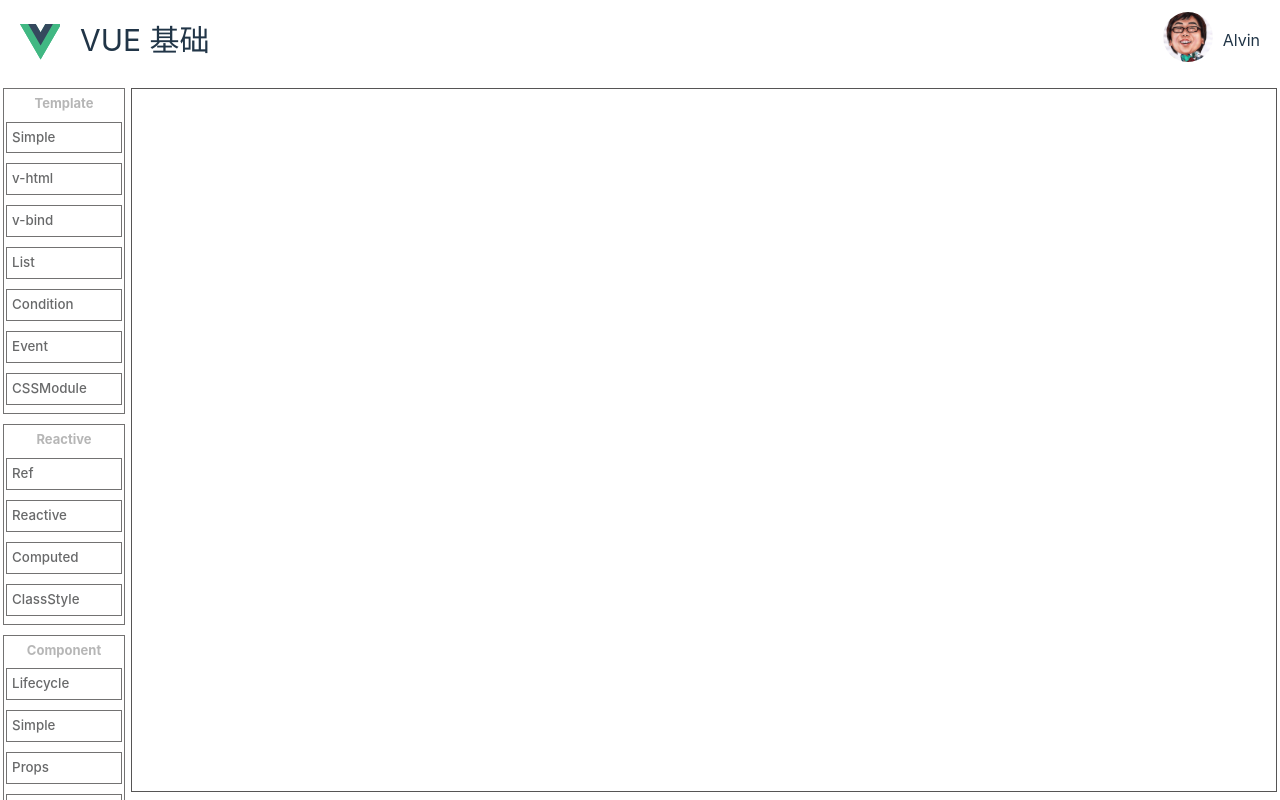
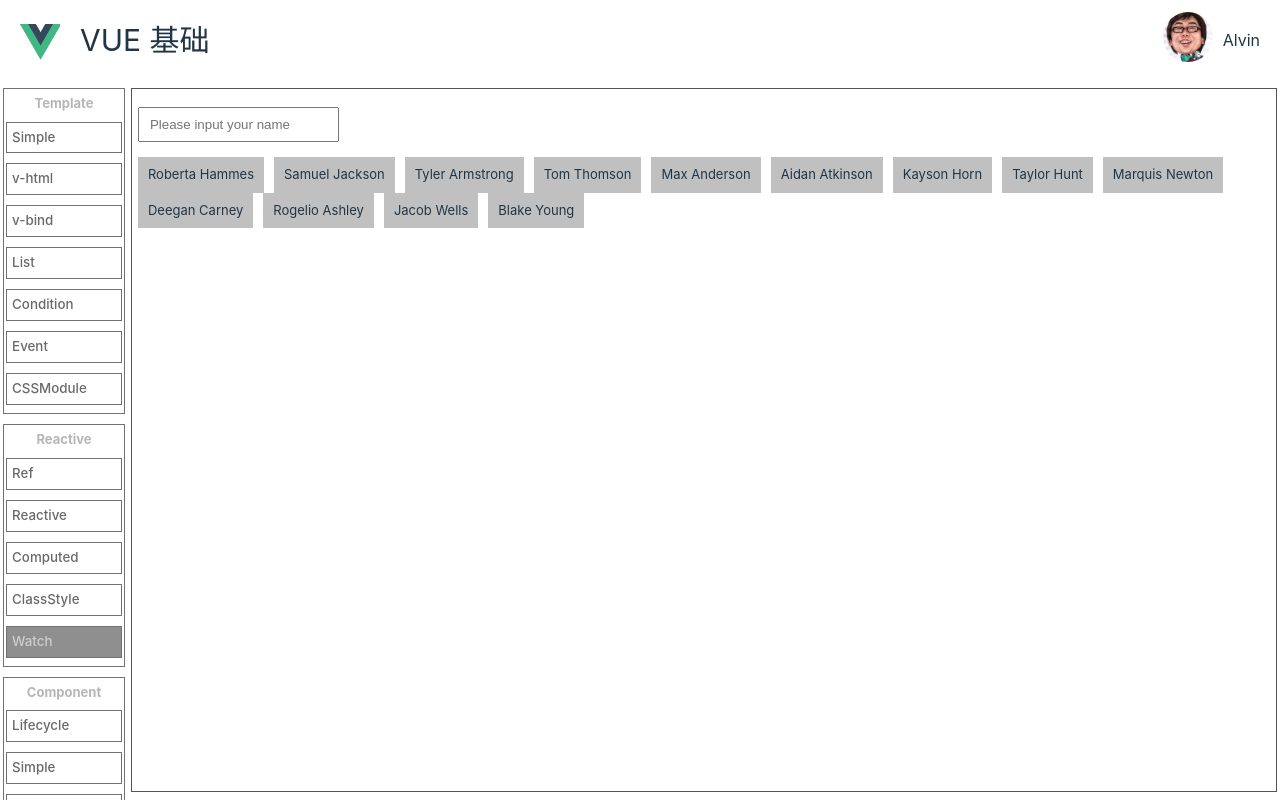
Before and after one commit to alvin-qh/study-web, a Vue app in the folder vue/basic/: page /reactive/watch in a window 1280 px wide. Built offline with nearby package versions, Linux system fonts and the light colour scheme.

Commit message:
[vue] add basic demo

```diff
--- a/vue/basic/src/App.vue
+++ b/vue/basic/src/App.vue
@@ -48,7 +48,8 @@ const items = ref<MenuItem[]>([
       { label: 'Ref', link: '/reactive/ref' },
       { label: 'Reactive', link: '/reactive/reactive' },
       { label: 'Computed', link: '/reactive/computed' },
-      { label: 'ClassStyle', link: '/reactive/class-style' }
+      { label: 'ClassStyle', link: '/reactive/class-style' },
+      { label: 'Watch', link: '/reactive/watch' }
     ]
   },
   {
--- a/vue/basic/src/router.ts
+++ b/vue/basic/src/router.ts
@@ -71,6 +71,11 @@ const routes: RouteRecordRaw[] = [
   {
     path: '/reactive/class-style',
     component: async () => await import('@/view/reactive/ClassStyleView.vue'),
+    meta: { keepAlive: true }
+  },
+  {
+    path: '/reactive/watch',
+    component: async () => await import('@/view/reactive/WatchView.vue'),
     meta: { keepAlive: true }
   },
   {
--- a/vue/basic/src/view/component/AsyncView.vue
+++ b/vue/basic/src/view/component/AsyncView.vue
@@ -1,7 +1,14 @@
+<!--异步组件-->
 <template>
   <div class="component">
-    <div>
-      <input v-model.number="userId" type="text" name="id">
+    <!--演示在组件中使用异步调用-->
+    <div class="user">
+      <input
+        v-model.number="userId"
+        type="text"
+        name="id"
+        placeholder="Please input user id"
+      >
       <AsyncUser :user-id="userId" />
     </div>
   </div>
@@ -10,13 +17,28 @@
 <script setup lang="ts">
 import { ref } from 'vue';
 
-import { AsyncUser } from '@/component/component/AsyncUser';
+import AsyncUser from '@/component/component/AsyncUser.vue';
 
-const userId = ref<number>(1);
+// 定义响应式变量, 表示用户 ID
+const userId = ref<number>();
 </script>
 
 <style lang="scss" scoped>
 .component {
+  display: flex;
+  flex-direction: column;
+  gap: 20px 0;
+  padding: 10px 0;
 
+  .user {
+    display: flex;
+    flex-direction: column;
+    gap: 10px 0;
+
+    input[type=text] {
+      padding: 8px 10px;
+      width: 10em;
+    }
+  }
 }
 </style>
--- /dev/null
+++ b/vue/basic/src/view/reactive/WatchView.vue
@@ -0,0 +1,125 @@
+<!-- eslint-disable vue/no-v-html -->
+<!--监控响应式数据变更-->
+<template>
+  <div class="reactive">
+    <!--监听响应式变量-->
+    <div class="watch-reactive">
+      <input v-model="name" name="name" placeholder="Please input your name">
+      <div class="database">
+        <ul>
+          <li v-for="marker in markers" :key="marker.name" v-html="markName(marker)" />
+        </ul>
+      </div>
+    </div>
+
+    <div class="watch-obj-field" />
+  </div>
+</template>
+
+<script setup lang="ts">
+import { ref, watch } from 'vue';
+
+// 定义姓名标记类型
+interface NameMarker {
+  name: string
+  end: number
+}
+
+// 将姓名数组映射为姓名标记数组
+const markers = [
+  'Roberta Hammes',
+  'Samuel Jackson',
+  'Tyler Armstrong',
+  'Tom Thomson',
+  'Max Anderson',
+  'Aidan Atkinson',
+  'Kayson Horn',
+  'Taylor Hunt',
+  'Marquis Newton',
+  'Deegan Carney',
+  'Rogelio Ashley',
+  'Jacob Wells',
+  'Blake Young'
+].map((val): NameMarker => ({
+  name: val,
+  end: 0
+}));
+
+// 定义响应式变量, 从文本输入框中获取姓名
+const name = ref<string>('');
+
+// 监听 `name` 变量, 在已有名称中找寻匹配结果
+watch(name, (val) => {
+  // 遍历标记数组
+  markers.forEach((m) => {
+    // 如果 `name` 变量和某个姓名的前部分匹配, 则在标记中设置其匹配的长度值
+    const index = m.name.indexOf(val);
+    if (index === 0) {
+      m.end = val.length;
+    } else {
+      m.end = 0;
+    }
+  });
+});
+
+// 为每个标记项产生 HTML 内容
+// 1. 如果标记没有被匹配, 则正常输出标记中的姓名
+// 2. 如果标记被部分匹配, 则将匹配部分的姓名标记, 剩余部分正常输出
+// 3. 如果标记被全部匹配, 则输出匹配后的全部姓名
+const markName = (marker: NameMarker): string => {
+  if (marker.end === 0) {
+    return marker.name;
+  }
+
+  if (marker.end === marker.name.length) {
+    return `<strong class="found">${marker.name}</strong>`;
+  }
+
+  const strong = marker.name.substring(0, marker.end);
+  const normal = marker.name.substring(marker.end);
+  return `<strong class="matching">${strong}</strong>${normal}`;
+};
+</script>
+
+<style scooped lang="scss">
+.reactive {
+  display: flex;
+  flex-direction: column;
+  gap: 20px 0;
+  padding: 10px 0;
+
+  .watch-reactive {
+    input[name=name] {
+      padding: 8px 10px;
+    }
+
+    .database {
+      padding: 15px 0;
+
+      ul {
+        list-style: none;
+        padding: 0;
+        margin: 0;
+        display: flex;
+        flex-direction: row;
+        flex-wrap: wrap;
+        gap: 0 10px;
+
+        li {
+          padding: 8px 10px;
+          background-color: #4a4a4a58;
+          font-size: small;
+
+          .matching {
+            color: #98b30491;
+          }
+
+          .found {
+            color: #04b31891;
+          }
+        }
+      }
+    }
+  }
+}
+</style>
```
Also changed, not shown: vue/basic/src/component/component/AsyncUser.ts (deleted, +0 -10 lines), vue/basic/src/component/component/AsyncUser.vue (+46 -11 lines), vue/basic/src/view/template/AsyncView.vue (deleted, +0 -14 lines).
